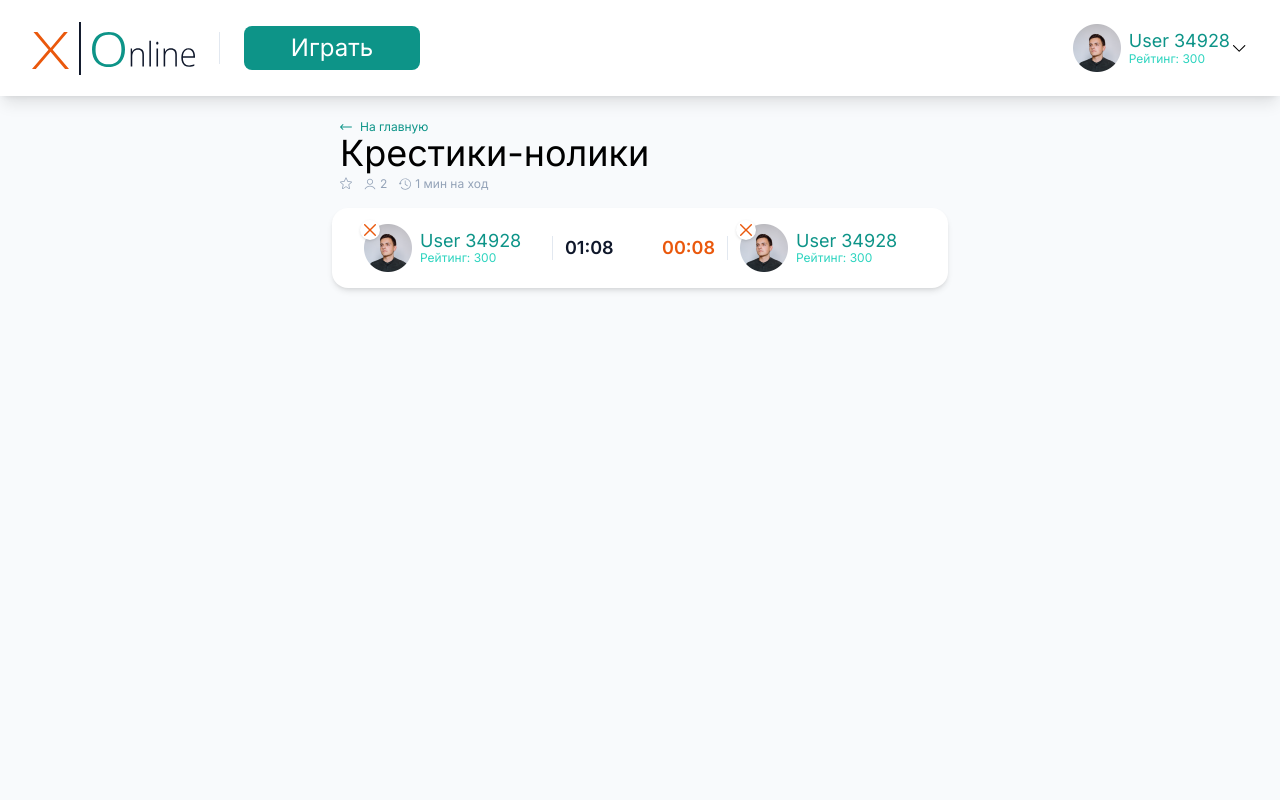
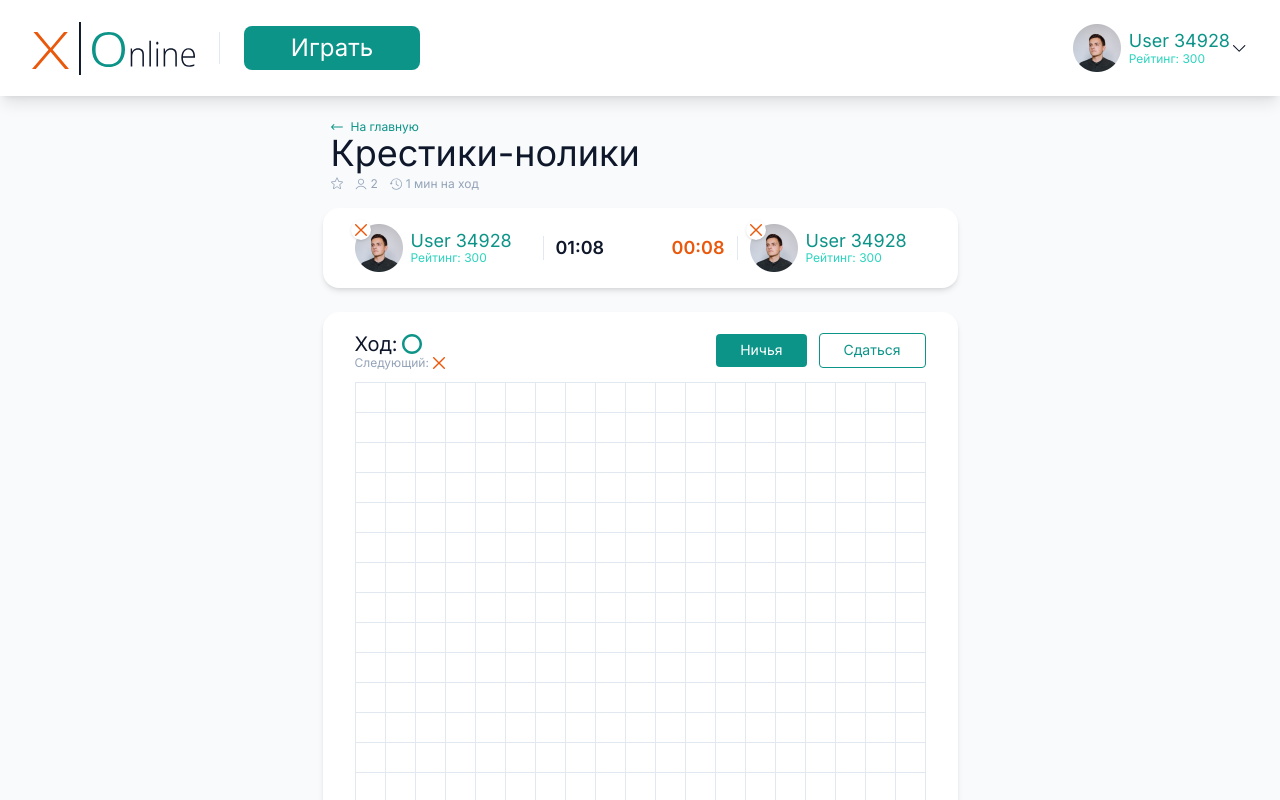
Before and after one commit to Yuthala/tit-tak-toe, a Next.js app: page / in a window 1280 px wide. Shown: the top 800 px of the page. Built offline with nearby package versions, Linux system fonts and the light colour scheme.

Commit message:
GameField

```diff
--- /dev/null
+++ b/components/game/game-field.jsx
@@ -0,0 +1,33 @@
+import clsx from 'clsx';
+import { ZeroIcon } from './icons/zero-icon';
+import { CrossIcon } from './icons/cross-icon';
+import { UiButton } from '../uikit/ui-button';
+
+//массив клеточек
+const cells = new Array(19 * 19).fill(null);
+
+export function GameField({className}) {
+	return(
+		<div className={clsx(className, "bg-white rounded-2xl shadow-md px-8 pt-5 pb-7")}>
+			<div className="flex gap-3 items-center">
+				<div className="mr-auto">
+					<div className="flex items-center gap-1 text-xl leading-tight">Ход: <ZeroIcon className="w-5 h-5"/></div>
+					<div className="flex items-center gap-1 text-xs leading-tight text-slate-400">Следующий: <CrossIcon /></div>
+				</div>
+
+				<UiButton size="md" variant="primary">Ничья</UiButton>
+				<UiButton size="md" variant="outline">Сдаться</UiButton>
+			</div>
+
+			<div className="grid grid-cols-[repeat(19,_30px)] grid-rows-[repeat(19,_30px)] pl-px pt-px mt-3">
+				{cells.map((_, i) => (
+					<button
+						key={i}
+						className="border border-slate-200 -ml-px -mt-px flex items-center justify-center"
+					>
+						{/* <ZeroIcon className="w-5 h-5"/> */}
+					</button>))}
+			</div>
+		</div>
+	);
+}
--- a/components/game/icons/zero-icon.jsx
+++ b/components/game/icons/zero-icon.jsx
@@ -1,6 +1,7 @@
-export function ZeroIcon() {
+export function ZeroIcon({className}) {
 	return (
 	  <svg
+		className={className}
 		width="12"
 		height="12"
 		viewBox="0 0 12 12"
--- a/components/game/index.js
+++ b/components/game/index.js
@@ -1,2 +1,3 @@
 export { GameTitle } from './game-title';
 export { GameInfo } from './game-info';
+export { GameField } from './game-field';
--- a/pages/_app.jsx
+++ b/pages/_app.jsx
@@ -1,11 +1,12 @@
 import "../styles/global.css";
+import clsx from 'clsx';
 import { Inter } from 'next/font/google';
 
 const inter = Inter({ subsets: ['latin'] });
 
 export default function App({Component, pageProps}) {
 	return (
-		<div className={inter.className}>
+		<div className={clsx(inter.className, "text-slate-900")}>
 			<Component {...pageProps}/>
 		</div>
 
--- a/pages/index.jsx
+++ b/pages/index.jsx
@@ -1,13 +1,14 @@
-import { GameTitle, GameInfo } from '../components/game';
+import { GameTitle, GameInfo, GameField } from '../components/game';
 import {Header} from '../components/header';
 
 export default function HomePage() {
   return (
 	<div className="bg-slate-50 min-h-screen">
 		<Header />
-		<main className="pt-6 mx-auto max-w-[616px]">
+		<main className="pt-6 mx-auto w-max">
 			<GameTitle />
 			<GameInfo className="mt-4"/>
+			<GameField className="mt-6"/>
 		</main>
 	</div>
   );
```
